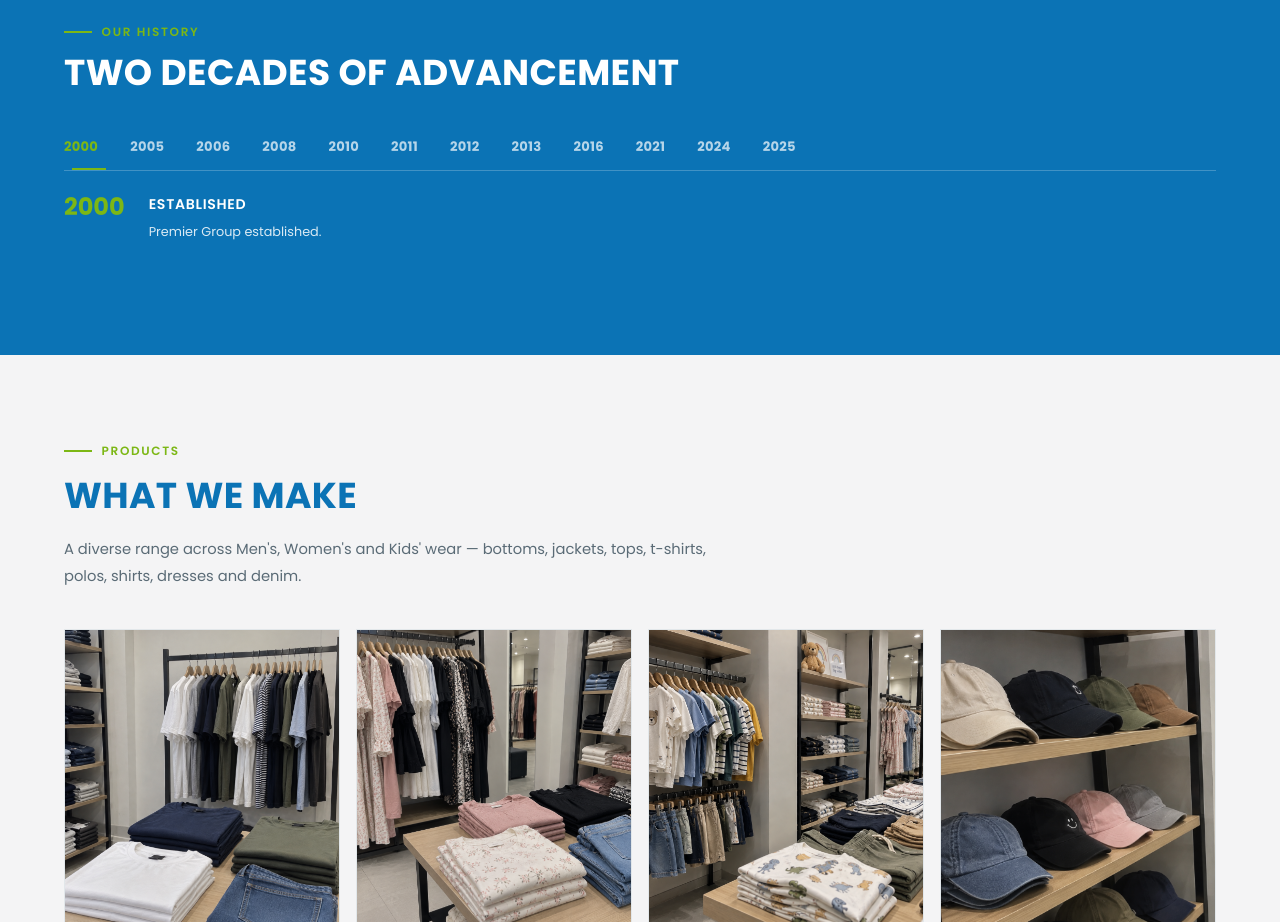
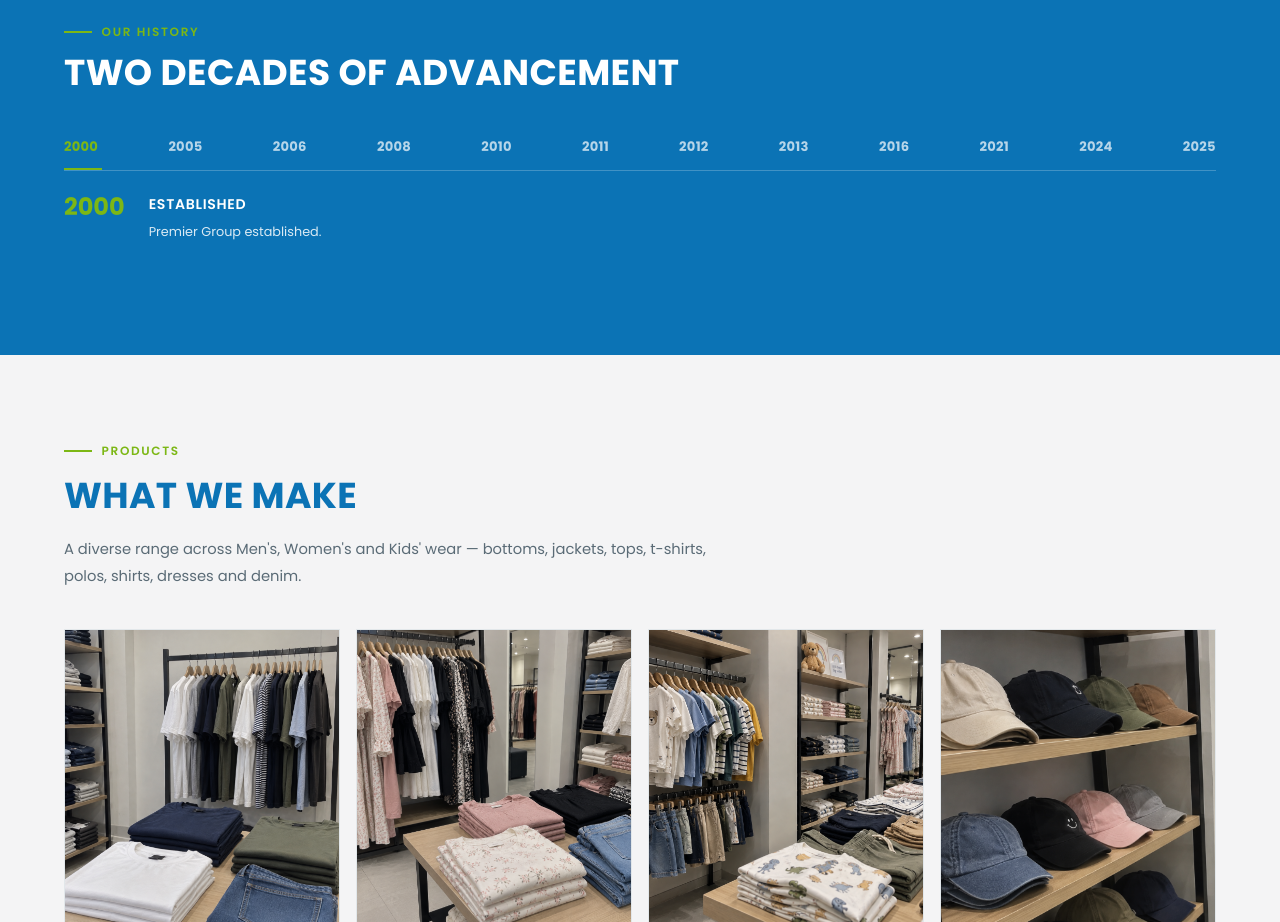
Before and after one commit to muhammed-ijas/Premier-fashion-landing, a React (Vite) app: page / in a window 1280 px wide. Shown: the part 2280-3202 px from the top of the page. Built offline with nearby package versions, Linux system fonts and the light colour scheme.

Commit message:
Update production figures, layout and history year alignment

```diff
--- a/src/sections/Story.jsx
+++ b/src/sections/Story.jsx
@@ -22,7 +22,7 @@ function History() {
            The slot is a fixed height, so opening a year swaps the text
            without moving anything on the page. */}
       <div className="hidden md:block">
-        <div className="flex flex-wrap items-stretch border-b border-line">
+             <div className="flex items-stretch justify-between border-b border-line">
           {history.map((entry) => {
             const isActive = entry.year === openYear;
 
@@ -32,7 +32,7 @@ function History() {
                 type="button"
                 onClick={() => setOpenYear(entry.year)}
                 aria-expanded={isActive}
-                className="group relative cursor-pointer px-4 py-3 first:pl-0"
+                              className="group relative cursor-pointer px-1 py-3 first:pl-0 last:pr-0"
               >
                 <span
                   className={clsx(
@@ -46,8 +46,7 @@ function History() {
                 {/* underline sits on the rule, grows from the centre */}
                 <span
                   aria-hidden="true"
-                  className={clsx(
-                    "absolute inset-x-2 bottom-0 h-[2px] origin-center bg-green transition-transform duration-[400ms] ease-[cubic-bezier(0.16,1,0.3,1)]",
+                  className={clsx(                    "absolute inset-x-0 bottom-0 h-[2px] origin-center bg-green transition-transform duration-[400ms] ease-[cubic-bezier(0.16,1,0.3,1)]",
                     isActive ? "scale-x-100" : "scale-x-0 group-hover:scale-x-50"
                   )}
                 />
```
